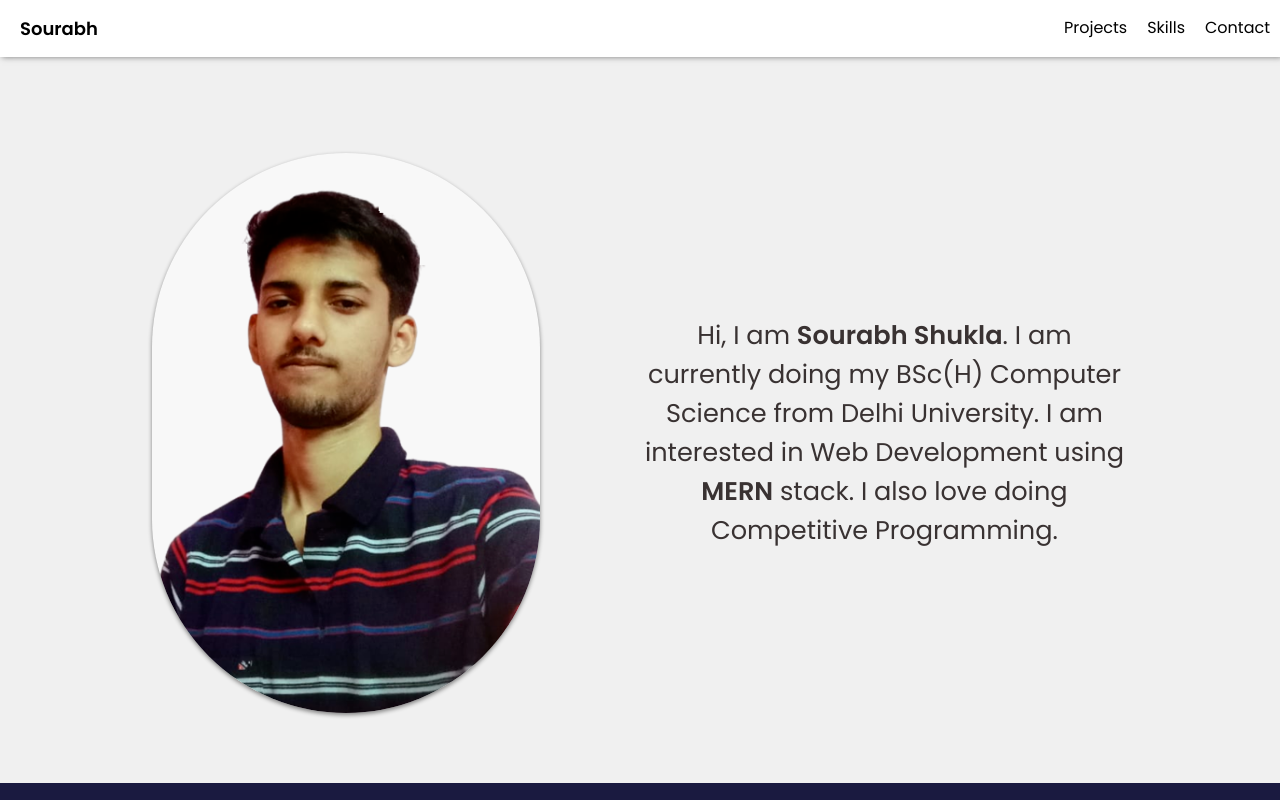
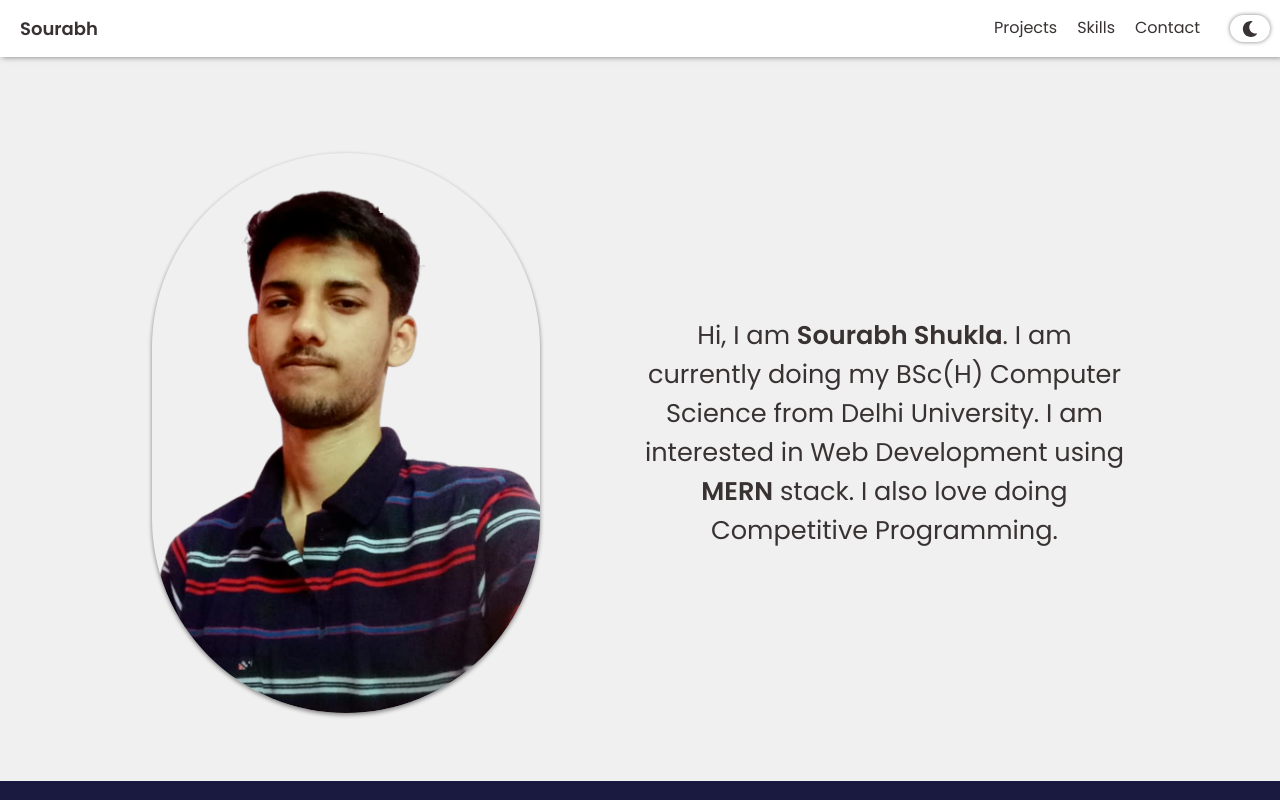
Before and after one commit to anonymous372/port-folio, a React (Create React App) app: page / in a window 1280 px wide. Shown: the top 800 px of the page. Built offline with nearby package versions, Linux system fonts and the light colour scheme; a web font is replaced by a local one.

Commit message:
added dark feature

```diff
--- a/src/App.css
+++ b/src/App.css
@@ -1,5 +1,6 @@
-#app{
-    height: 100vh;
-    /* padding: 0 20px; */
-    /* border: 4px solid black; */
+#app {
+  height: 100vh;
+  /* padding: 0 20px; */
+  /* border: 4px solid black; */
+  transition: background-color 0.6s;
 }
--- a/src/App.js
+++ b/src/App.js
@@ -1,24 +1,25 @@
-import React from 'react';
-import "./App.css"
+import React, { useEffect, useState } from "react";
+import "./App.css";
 
 // Components
-import Navbar from "./components/Navbar/Navbar"
-import About from "./components/About/About"
-import Projects from './components/Projects/Projects';
-import Skills from './components/Skills/Skills';
-import Footer from './components/Footer/Footer';
+import Navbar from "./components/Navbar/Navbar";
+import About from "./components/About/About";
+import Projects from "./components/Projects/Projects";
+import Skills from "./components/Skills/Skills";
+import Footer from "./components/Footer/Footer";
 
 const App = () => {
-  return(
-    <div id="app">
-      <Navbar/>
-      <About/>
-      <Projects/>
-      <Skills/>
-      <Footer />
+  const [theme, setTheme] = useState("light");
+  const backgroundClass = theme === "light" ? "#f0f0f0" : "#202020";
+  return (
+    <div id="app" style={{ backgroundColor: backgroundClass }}>
+      <Navbar setTheme={setTheme} theme={theme} />
+      <About theme={theme} />
+      <Projects theme={theme} />
+      <Skills theme={theme} />
+      <Footer theme={theme} />
     </div>
-  )
+  );
+};
 
-}
-
-export default App
+export default App;
--- a/src/components/About/About.css
+++ b/src/components/About/About.css
@@ -4,12 +4,15 @@
   box-shadow: 0 2px 4px gray;
   height: 70vh;
   border-radius: 50vh;
+  transition: all 0.6s;
 }
 #about {
   flex-direction: column;
   text-align: center;
   justify-content: center;
   padding: 2%;
+  color: #393232;
+  transition: color 0.3s;
 }
 #about-txt {
   width: 100%;
--- a/src/components/About/About.js
+++ b/src/components/About/About.js
@@ -1,29 +1,32 @@
-import React,{useEffect,useState} from 'react';
-import "./About.css"
+import React, { useEffect, useState } from "react";
+import "./About.css";
 
-import myImg from "../../images/me_sourabh_bg.png"
+import myImg from "../../images/me_sourabh_bg.png";
 
-const About = () => {
-    const [flag,setFlag] = useState(true)
-
-    useEffect(() => {
-        setFlag(false)
-    })
-    if(flag){
-        return <h1>Loading...</h1>
-    }
-    else{
-        return(
-            <div id="about">
-                <img id="my_img" src={myImg}/>
-                <div id="about-txt">
-                    Hi, I am <span>Sourabh Shukla</span>. I am currently doing
-                    my BSc(H) Computer Science from Delhi University.
-                    I am interested in Web Development using <span>MERN</span> stack.
-                    I also love doing Competitive Programming.
-                </div>
-            </div>
-        )
-    }
-}
-export default About
+const About = ({ theme }) => {
+  const [flag, setFlag] = useState(true);
+  const textClass = theme === "light" ? "#393232" : "#ddd";
+  const imgClass =
+    theme === "light"
+      ? { backgroundColor: "#f0f0f0", boxShadow: "0 2px 4px gray" }
+      : { backgroundColor: "#181818", boxShadow: "0 2px 8px #888" };
+  useEffect(() => {
+    setFlag(false);
+  });
+  if (flag) {
+    return <h1>Loading...</h1>;
+  } else {
+    return (
+      <div id="about" style={{ color: textClass }}>
+        <img id="my_img" src={myImg} style={imgClass} />
+        <div id="about-txt">
+          Hi, I am <span>Sourabh Shukla</span>. I am currently doing my BSc(H)
+          Computer Science from Delhi University. I am interested in Web
+          Development using <span>MERN</span> stack. I also love doing
+          Competitive Programming.
+        </div>
+      </div>
+    );
+  }
+};
+export default About;
--- a/src/components/Navbar/Navbar.css
+++ b/src/components/Navbar/Navbar.css
@@ -1,35 +1,55 @@
-#navbar{
+#navbar {
   padding: 15px 0px 15px 20px;
   display: flex;
   justify-content: space-between;
-    box-shadow: 2px 0 6px rgba(0,0,0,0.5);
+  box-shadow: 2px 0 6px rgba(0, 0, 0, 0.5);
   background-color: white;
+  transition: background-color 0.6s;
 }
 
-#navbar .left a{
+#navbar .left a {
   font-size: large;
   font-weight: bold;
   text-decoration: none;
   color: black;
+  transition: color 0.3s;
 }
 
-#navbar .left a:hover{
+#navbar .left a:hover {
   transform: scale(1.05);
   transition: 0.2s;
 }
 
-#navbar .right{
+#navbar .right {
   display: flex;
   /* width: 25%; */
   justify-content: space-around;
 }
-#navbar .right a{
+#navbar .right a {
   text-decoration: none;
   color: black;
   margin: 0 10px;
+  transition: color 0.3s;
 }
-#navbar .right a:hover{
+#navbar .right a:hover {
   /* border-bottom: 1px solid black; */
   text-decoration: underline;
   transition: 1s;
 }
+
+.themeBtn {
+  background-color: white;
+  display: flex;
+  justify-content: center;
+  align-items: center;
+  padding: 4px 12px;
+  border-radius: 50vmax;
+  box-shadow: 0px 0px 2px rgba(0, 0, 0, 0.3);
+  margin: 0 10px 0 20px;
+}
+.themeBtn:active {
+  transform: scale(0.95);
+}
+.themeBtn svg {
+  color: #333;
+}
--- a/src/components/Navbar/Navbar.js
+++ b/src/components/Navbar/Navbar.js
@@ -1,20 +1,66 @@
-import React from 'react';
+import React from "react";
+import { FaMoon, FaSun } from "react-icons/fa";
 
-import "./Navbar.css"
+import "./Navbar.css";
 
-const Navbar = () => {
-    return(
-        <div id="navbar">
-            <div className="left">
-                <a href="#navbar">Sourabh</a>
-            </div>
-            <div className="right">
-                <a href='#projects'>Projects</a>
-                <a href='#skills'>Skills</a>
-                <a href="#footer">Contact</a>
-            </div>
-        </div>
-    )
-}
+const Navbar = ({ theme, setTheme }) => {
+  const toggleTheme = () => {
+    if (theme === "light") setTheme("dark");
+    else setTheme("light");
+  };
+  const shadowClassBtn =
+    theme === "light"
+      ? "0 0 4px rgba(0, 0, 0, 0.5)"
+      : "0 0 4px rgba(200, 200, 200, 0.5)";
 
-export default Navbar
+  const shadowClassNav =
+    theme === "light"
+      ? "2px 0 6px rgba(0, 0, 0, 0.5)"
+      : "2px 0 6px rgba(200, 200, 200, 0.5)";
+
+  const bgClass = theme === "light" ? "#fff" : "#303030";
+  const textClass = theme === "light" ? "#393232" : "#ddd";
+
+  return (
+    <div
+      id="navbar"
+      style={{ backgroundColor: bgClass, boxShadow: shadowClassNav }}
+    >
+      <div className="left">
+        <a href="#navbar" style={{ color: textClass }}>
+          Sourabh
+        </a>
+      </div>
+      <div className="right">
+        <a href="#projects" style={{ color: textClass }}>
+          Projects
+        </a>
+        <a href="#skills" style={{ color: textClass }}>
+          Skills
+        </a>
+        <a href="#footer" style={{ color: textClass }}>
+          Contact
+        </a>
+        {theme === "dark" ? (
+          <div
+            className="themeBtn"
+            onClick={toggleTheme}
+            style={{ backgroundColor: bgClass, boxShadow: shadowClassBtn }}
+          >
+            <FaSun style={{ color: textClass }}></FaSun>
+          </div>
+        ) : (
+          <div
+            className="themeBtn"
+            onClick={toggleTheme}
+            style={{ backgroundColor: bgClass, boxShadow: shadowClassBtn }}
+          >
+            <FaMoon style={{ color: textClass }}></FaMoon>
+          </div>
+        )}
+      </div>
+    </div>
+  );
+};
+
+export default Navbar;
--- a/src/components/Projects/Projects.css
+++ b/src/components/Projects/Projects.css
@@ -1,13 +1,14 @@
-#projects{
-    background-color: #1A1A40;
+#projects {
+  background-color: #1a1a40;
   color: white;
   padding: 2% 5%;
+  margin-top: -2px;
 }
-#projects h1{
+#projects h1 {
   text-align: center;
 }
 
-#projects-cont{
+#projects-cont {
   display: flex;
   flex-wrap: wrap;
   justify-content: space-between;
--- a/src/components/Skills/Skills.css
+++ b/src/components/Skills/Skills.css
@@ -1,19 +1,19 @@
-#skills{
+#skills {
   color: #393232;
   padding: 5% 10%;
-    background-color: #DEEEEA;
+  background-color: #deeeea;
 }
 
-#skill-list{
+#skill-list {
   margin: auto;
   display: flex;
   justify-content: space-around;
   flex-wrap: wrap;
 }
 
-#skill-list .skill{
+#skill-list .skill {
   padding: 15px 20px;
-    background-color: #0E185F;
+  background-color: #0e185f;
   width: 10%;
   min-width: 100px;
   border-radius: 5px;
@@ -25,12 +25,13 @@
 }
 
 /* Express js icon */
-#skill-list .skill img{
-    filter: invert(99%) sepia(100%) saturate(2%) hue-rotate(319deg) brightness(107%) contrast(100%);
+#skill-list .skill img {
+  filter: invert(99%) sepia(100%) saturate(2%) hue-rotate(319deg)
+    brightness(107%) contrast(100%);
 }
-#skill-list div{
+#skill-list div {
   color: white;
 }
-#skill-list .icon{
+#skill-list .icon {
   margin-right: 5px;
 }
--- a/src/components/Skills/Skills.js
+++ b/src/components/Skills/Skills.js
@@ -4,10 +4,13 @@ import "./Skills.css";
 import { FaNodeJs, FaDatabase, FaReact, FaCss3, FaHtml5 } from "react-icons/fa";
 import exIcon from "../../images/expressjs.svg";
 
-const Skills = () => {
+const Skills = ({ theme }) => {
+  const bgClass = theme === "light" ? "#deeeea" : "#2A2A2A";
+  const textClass = theme === "light" ? "#393232" : "#ddd";
+
   return (
-    <div id="skills">
-      <h1>Skills</h1>
+    <div id="skills" style={{ backgroundColor: bgClass }}>
+      <h1 style={{ color: textClass }}>Skills</h1>
       <div id="skill-list">
         <div className="skill">
           <FaNodeJs className="icon"></FaNodeJs> Node
--- a/src/index.css
+++ b/src/index.css
@@ -7,5 +7,5 @@ html {
 body {
   margin: 0;
   font-family: "Poppins", sans-serif;
-  background-color: rgb(240, 240, 240);
+  background-color: #f0f0f0;
 }
```
Lines whose indentation alone changed are shown as unchanged.
